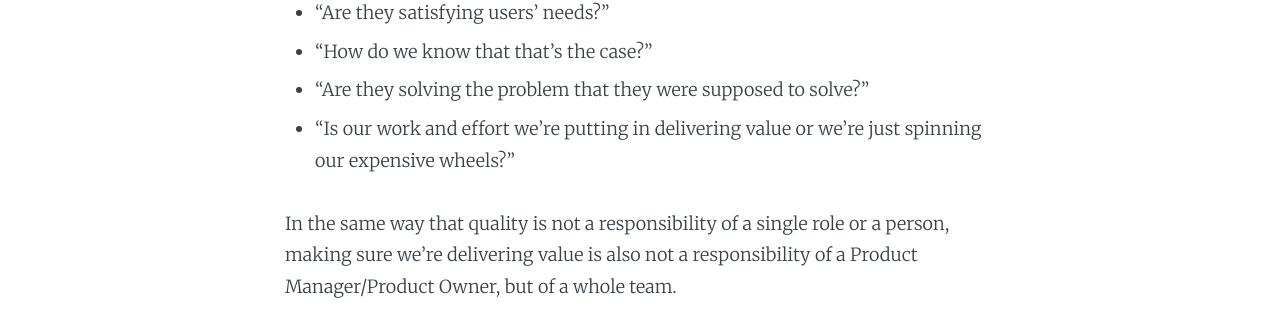
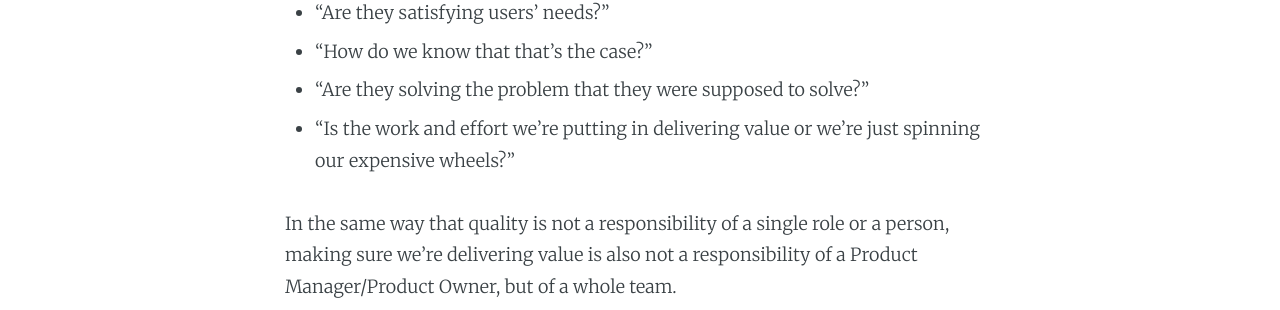
Before and after one commit to dragan-stepanovic/dragan-stepanovic.github.io, a Jekyll site: the page built from _posts/2020-11-06-delivering-value.md, in a window 1280 px wide. Shown: the part 459-769 px from the top of the page. Built offline with Jekyll 4.4.1, drawn with Linux system fonts in a browser that asks for light colours; our own code applies the rules of GitHub Pages for plain Markdown files; comment, search, counter and statistics services are not loaded.

Commit message:
Update 2020-11-06-delivering-value.md

```diff
--- a/_posts/2020-11-06-delivering-value.md
+++ b/_posts/2020-11-06-delivering-value.md
@@ -7,7 +7,7 @@ The ways that we usually set up "cross-functional" teams doesn't really help us
 - "Are they satisfying users' needs?"
 - "How do we know that that's the case?"
 - "Are they solving the problem that they were supposed to solve?"
-- "Is our work and effort we're putting in delivering value or we're just spinning our expensive wheels?"
+- "Is the work and effort we're putting in delivering value or we're just spinning our expensive wheels?"
 
 
 In the same way that quality is not a responsibility of a single role or a person, making sure we're delivering value is also not a responsibility of a Product Manager/Product Owner, but of a whole team.
```
